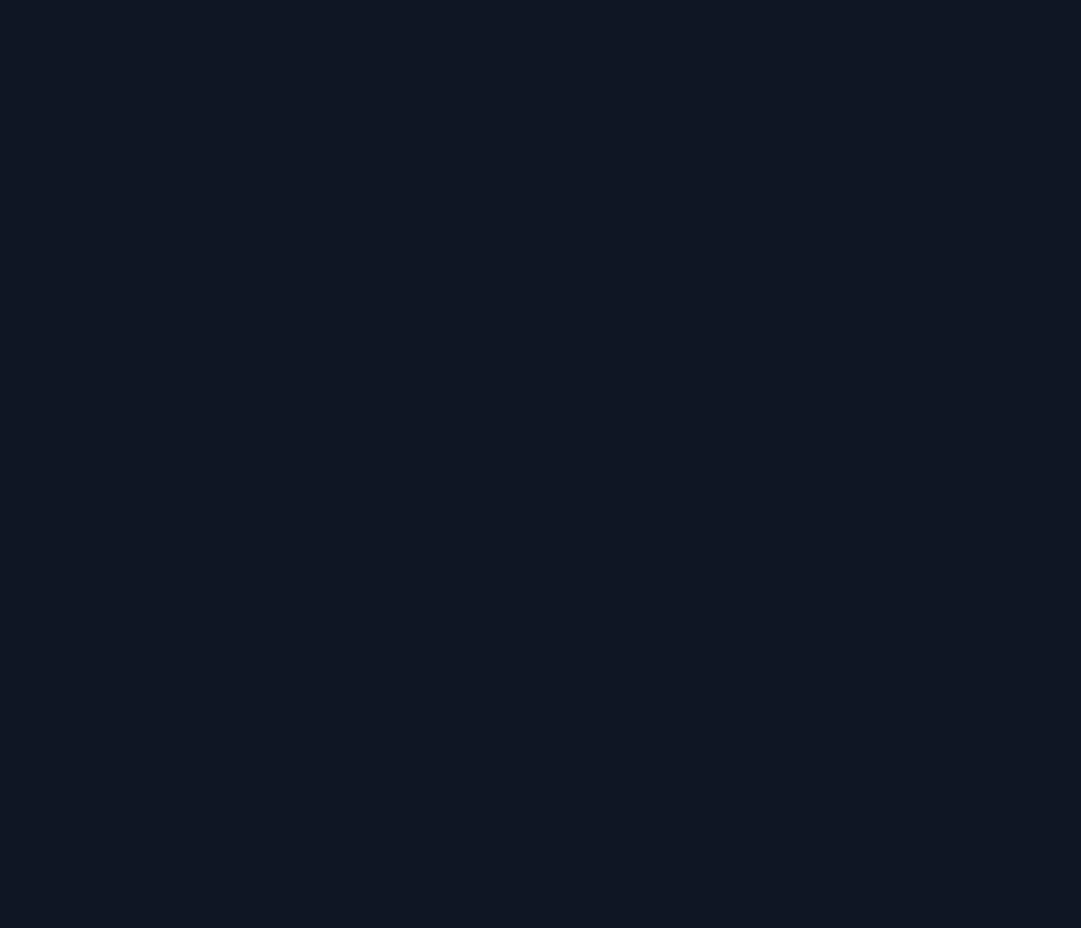
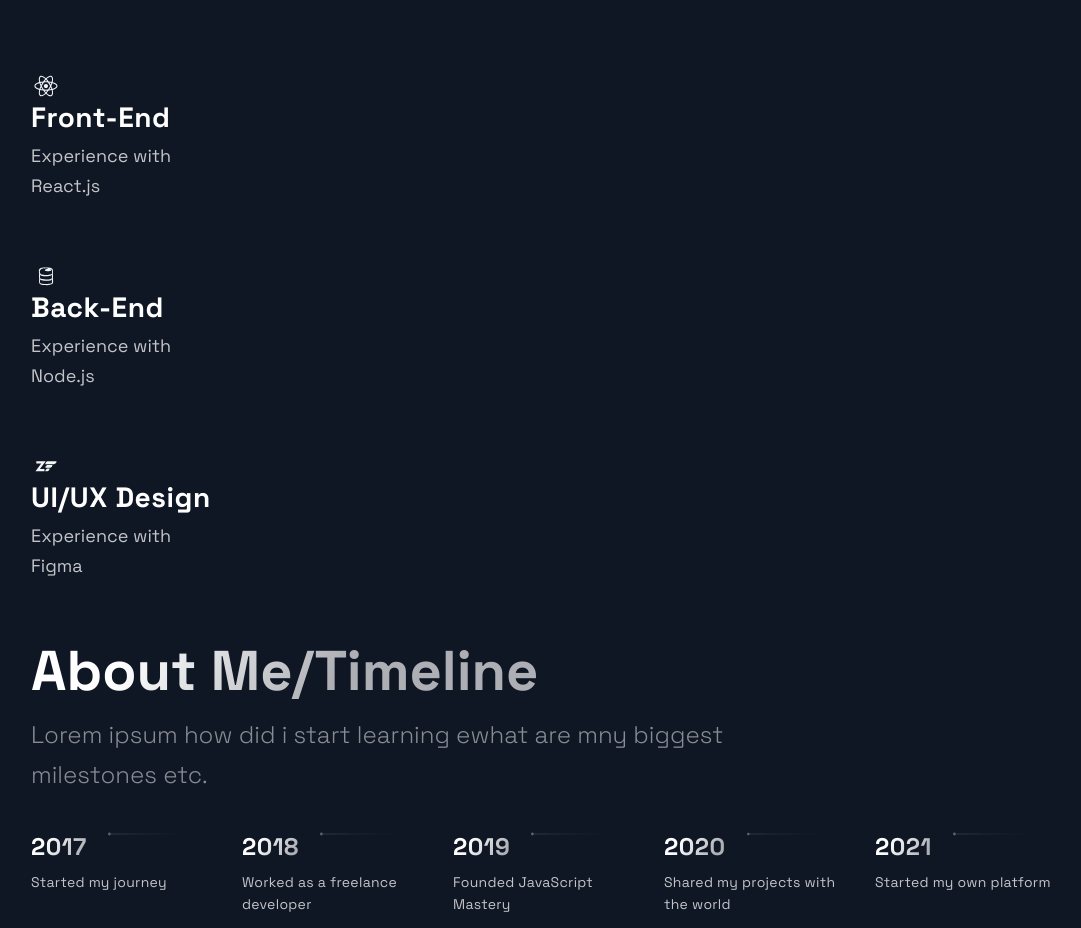
Before and after one commit to zakjanzi/portfolio-website, a Next.js app: page / in a window 1280 px wide. Shown: the part 2284-3212 px from the top of the page, without its empty margins (89-1170 px from the left). Before the commit the page ends 2268 px from the top, so only its background shows below. Built offline with nearby package versions, Linux system fonts and the light colour scheme.

Commit message:
technnologies section - timeline

```diff
--- a/src/components/Projects/Projects.js
+++ b/src/components/Projects/Projects.js
@@ -8,6 +8,7 @@
 const Projects = () => (
   <Section nopadding id="projects">
     <SectionDivider />
+    <br />
     <SectionTitle>Projects</SectionTitle>
     <GridContainer>
       {projects.map((project) => (
--- a/src/components/Technologies/Technologies.js
+++ b/src/components/Technologies/Technologies.js
@@ -6,8 +6,40 @@
 const Technologies = () =>  (
   <Section id="tech" >
     <SectionDivider />
+    <br />
     <SectionTitle>Technologies</SectionTitle>
+    <SectionText>
+      Here are the range of technologies that I've worked with.
+    </SectionText>
+    <List>
+      <ListItem>
+        <DiReact size="3rem"/>
+        <ListContainer>
+          <ListTitle>Front-End</ListTitle>
+          <ListParagraph>Experience with <br /> React.js</ListParagraph>
+        </ListContainer>
+      </ListItem>
+    </List>
 
+    <List>
+      <ListItem>
+        <DiFirebase size="3rem"/>
+        <ListContainer>
+          <ListTitle>Back-End</ListTitle>
+          <ListParagraph>Experience with <br /> Node.js</ListParagraph>
+        </ListContainer>
+      </ListItem>
+    </List>
+
+    <List>
+      <ListItem>
+        <DiZend size="3rem"/>
+        <ListContainer>
+          <ListTitle>UI/UX Design</ListTitle>
+          <ListParagraph>Experience with <br /> Figma</ListParagraph>
+        </ListContainer>
+      </ListItem>
+    </List>
   </Section>
 );
 
--- a/src/components/TimeLine/TimeLine.js
+++ b/src/components/TimeLine/TimeLine.js
@@ -7,22 +7,22 @@
 const TOTAL_CAROUSEL_COUNT = TimeLineData.length;
 
 const Timeline = () => {
-  // const [activeItem, setActiveItem] = useState(0);
-  // const carouselRef = useRef();
+  const [activeItem, setActiveItem] = useState(0);
+  const carouselRef = useRef();
 
   // const scroll = (node, left) => {
   //   return node.scrollTo({ left, behavior: 'smooth' });
   // }
 
-  // const handleClick = (e, i) => {
-  //   e.preventDefault();
+  const handleClick = (e, i) => {
+    e.preventDefault();
 
-  //   if (carouselRef.current) {
-  //     const scrollLeft = Math.floor(carouselRef.current.scrollWidth * 0.7 * (i / TimeLineData.length));
+    if (carouselRef.current) {
+      const scrollLeft = Math.floor(carouselRef.current.scrollWidth * 0.7 * (i / TimeLineData.length));
 
-  //     scroll(carouselRef.current, scrollLeft);
-  //   }
-  // }
+      scroll(carouselRef.current, scrollLeft);
+    }
+  }
 
   // const handleScroll = () => {
   //   if (carouselRef.current) {
@@ -43,9 +43,71 @@
   // }, []);
 
   return (
-    <div>
-      Timeline
-    </div>
+    <Section id='about'>
+      <SectionTitle>About Me/Timeline</SectionTitle>
+      <SectionText>Lorem ipsum how did i start learning ewhat are mny biggest milestones etc.</SectionText>
+      <CarouselContainer ref={carouselRef}>
+        <>
+        {TimeLineData.map((item, index) => (
+
+          <CarouselMobileScrollNode key={index} final={index === TOTAL_CAROUSEL_COUNT - 1}>
+            <CarouselItem index={index} id="carousel__item-${index}" active={activeItem} onClick={(e) => handleClick(e, index)}>
+              <CarouselItemTitle>
+              {`${item.year}`}
+                <CarouselItemImg
+                    width="208"
+                    height="6"
+                    viewBox="0 0 208 6"
+                    fill="none"
+                    xmlns="http://www.w3.org/2000/svg">
+                    <path
+                      fill-rule="evenodd"
+                      clip-rule="evenodd"
+                      d="M2.5 5.5C3.88071 5.5 5 4.38071 5 3V3.5L208 3.50002V2.50002L5 2.5V3C5 1.61929 3.88071 0.5 2.5 0.5C1.11929 0.5 0 1.61929 0 3C0 4.38071 1.11929 5.5 2.5 5.5Z"
+                      fill="url(#paint0_linear)"
+                      fill-opacity="0.33"
+                    />
+                    <defs>
+                      <linearGradient
+                        id="paint0_linear"
+                        x1="-4.30412e-10"
+                        y1="0.5"
+                        x2="208"
+                        y2="0.500295"
+                        gradientUnits="userSpaceOnUse">
+                        <stop stop-color="white" />
+                        <stop
+                          offset="0.79478"
+                          stop-color="white"
+                          stop-opacity="0"
+                        />
+                      </linearGradient>
+                    </defs>
+                  </CarouselItemImg>
+              </CarouselItemTitle>
+              <CarouselItemText>
+                {item.text}
+              </CarouselItemText>
+            </CarouselItem>
+          </CarouselMobileScrollNode>
+
+        ))}
+        </>
+      </CarouselContainer>
+      <CarouselButtons>
+        {TimeLineData.map((items, index) => (
+          <CarouselButton
+            key={index}
+            index={index}
+            active={activeItem}
+            onClick={(e) => handleClick(e, index)}
+            type="button">
+              <CarouselButtonDot active={activeItem}/>
+
+            </CarouselButton>
+        ))}
+      </CarouselButtons>
+    </Section>
   );
 };
 
```
